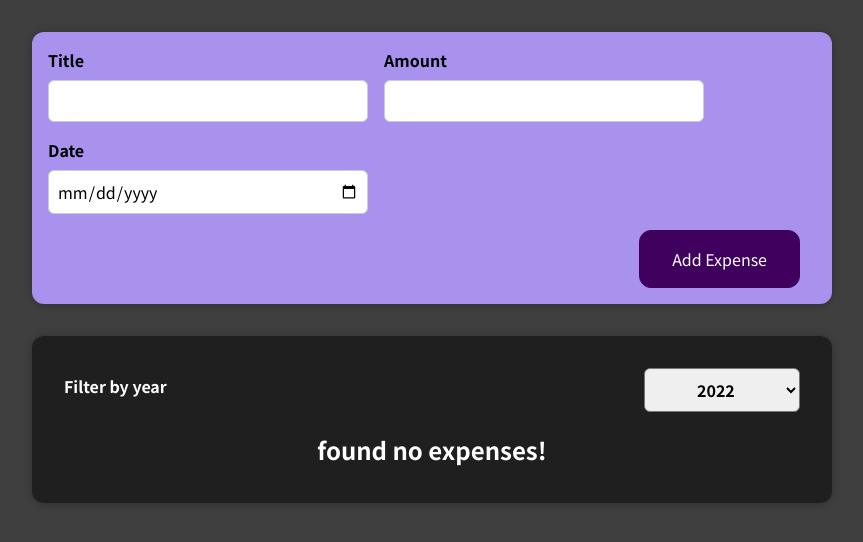
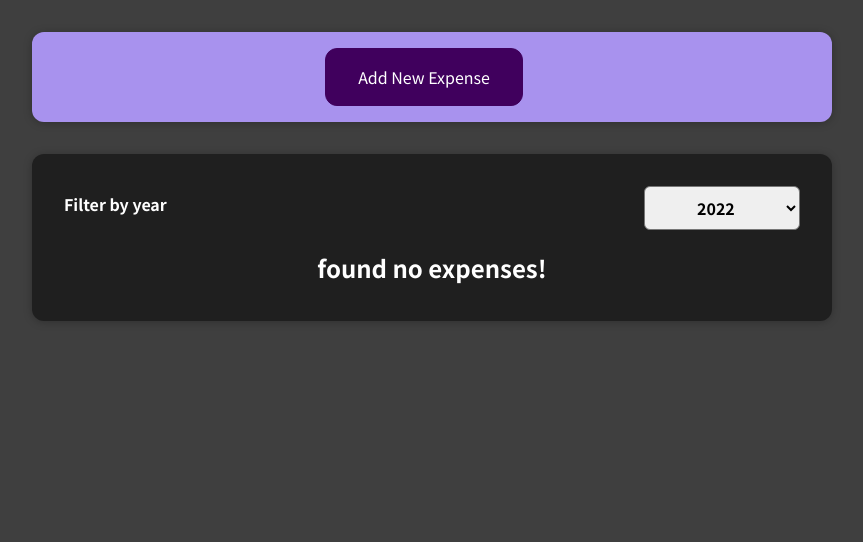
Before and after one commit to cloeffle/expense-tracker, a React (Create React App) app: page / in a window 1280 px wide. Shown: the top 542 px of the page, without its empty margins (208-1071 px from the left). Built offline with nearby package versions, Linux system fonts and the light colour scheme.

Commit message:
add logic for to show/hide Expense-form

```diff
--- a/src/components/Expenses/Expenses.js
+++ b/src/components/Expenses/Expenses.js
@@ -11,7 +11,7 @@
     setFilteredYear(selectedYear);
   };
 
-  //* Filter to sort by year
+  //* Filter year
   const filteredExpenses = props.items.filter((expense) => {
     return expense.date.getFullYear().toString() === filteredYear;
   });
--- a/src/components/NewExpense/ExpenseForm.js
+++ b/src/components/NewExpense/ExpenseForm.js
@@ -108,6 +108,9 @@
           </div>
         </div>
         <div className='new-expense__actions'>
+          <button type='button' onClick={props.onCancel}>
+            Cancel
+          </button>
           <button type='submit'>Add Expense</button>
         </div>
       </form>
--- a/src/components/NewExpense/NewExpense.js
+++ b/src/components/NewExpense/NewExpense.js
@@ -1,8 +1,10 @@
-import React from 'react';
+import React, { useState } from 'react';
 import './NewExpense.css';
 import ExpensForm from './ExpenseForm';
 
 const NewExpense = (props) => {
+  const [isEditing, setIsEditing] = useState(false);
+
   const saveExpenseDataHandler = (enteredExpenseData) => {
     const expenseData = {
       ...enteredExpenseData,
@@ -10,11 +12,28 @@
     };
     console.log(expenseData);
     props.onAddExpense(expenseData);
+    setIsEditing(false);
+  };
+
+  const startEditingHandler = () => {
+    setIsEditing(true);
+  };
+
+  const stopEditingHandler = () => {
+    setIsEditing(false);
   };
 
   return (
     <div className='new-expense'>
-      <ExpensForm onSaveExpenseData={saveExpenseDataHandler} />
+      {!isEditing && (
+        <button onClick={startEditingHandler}>Add New Expense</button>
+      )}
+      {isEditing && (
+        <ExpensForm
+          onSaveExpenseData={saveExpenseDataHandler}
+          onCancel={stopEditingHandler}
+        />
+      )}
     </div>
   );
 };
```
Also changed, not shown: 1 other file (tests, documents, lock files or other folders).
